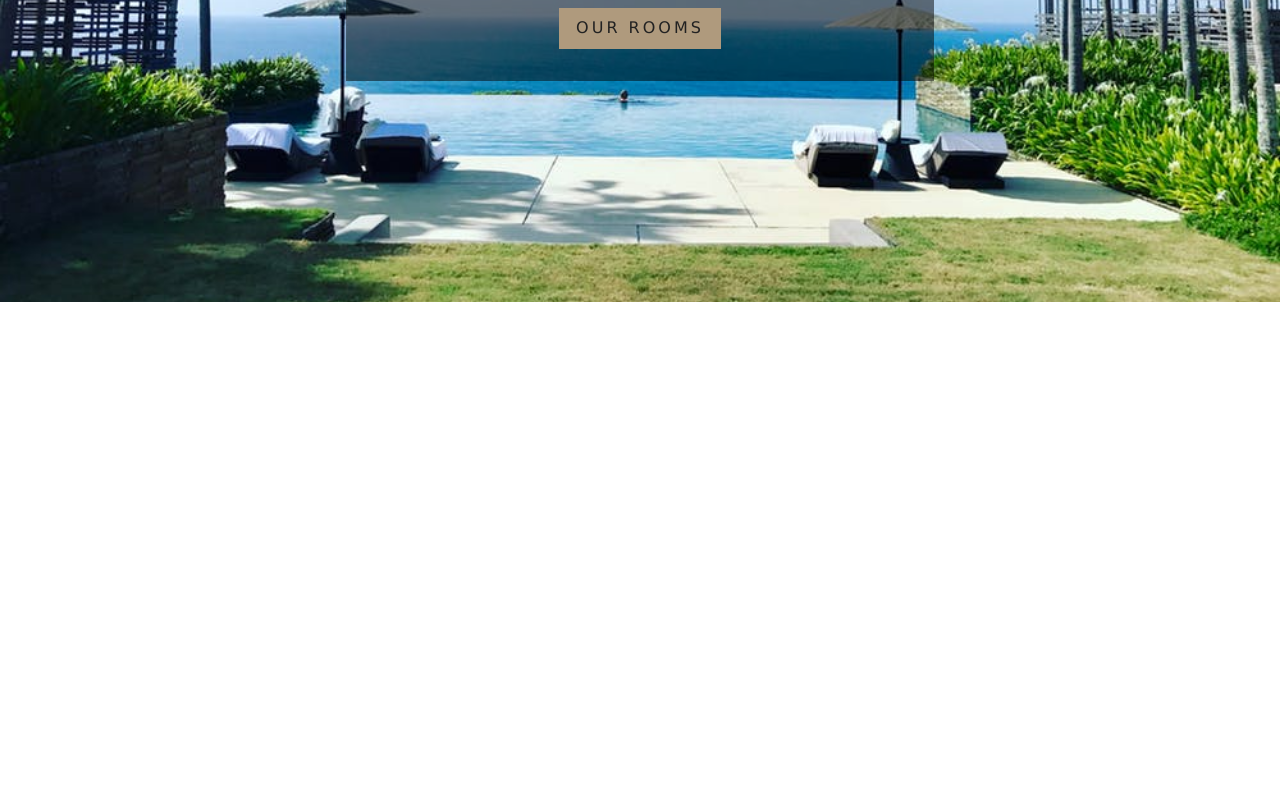
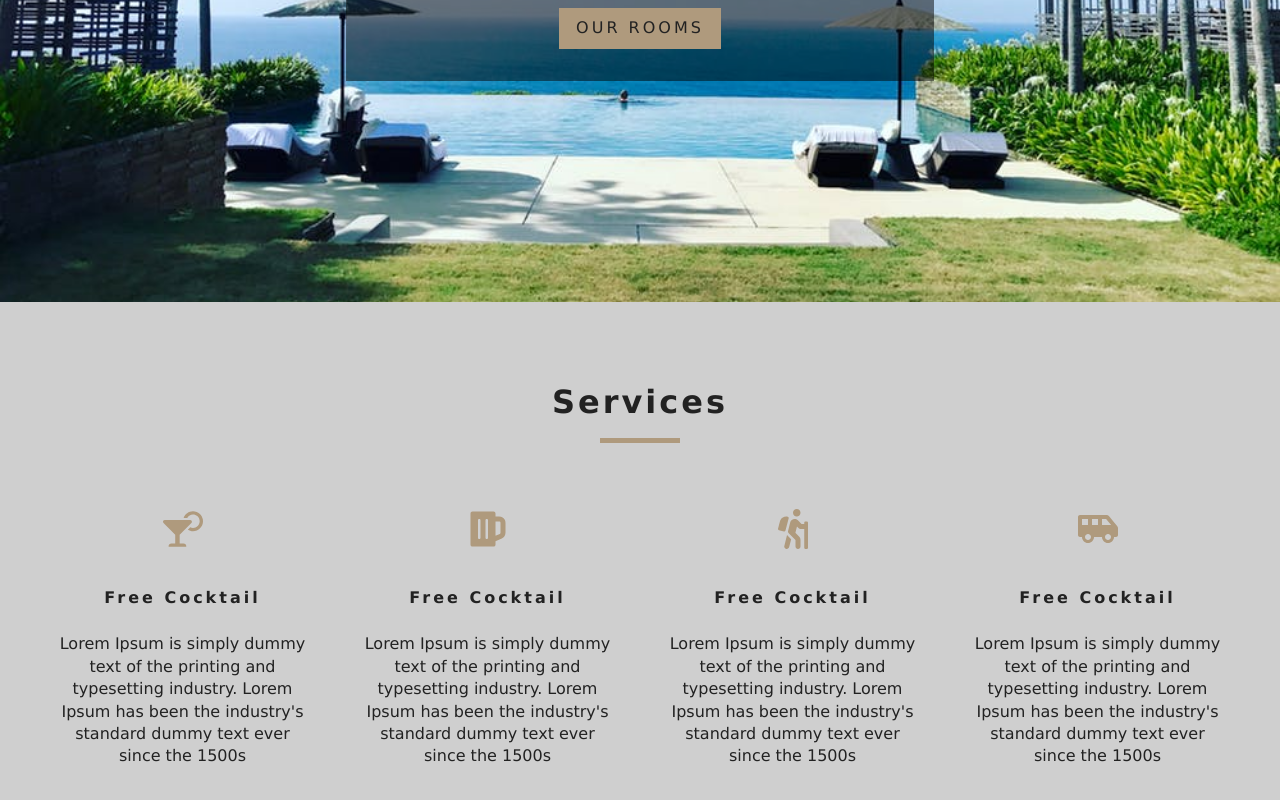
Before and after one commit to mrsetiawan/resort, a React (Create React App) app: page / in a window 1280 px wide. Shown: the part 498-1298 px from the top of the page. Before the commit the page ends 800 px from the top, so only its background shows below. Built offline with nearby package versions, Linux system fonts and the light colour scheme.

Commit message:
add components

```diff
--- a/src/App.css
+++ b/src/App.css
@@ -252,6 +252,7 @@ h6 {
 }
 .services h6 {
   letter-spacing: var(--mainSpacing);
+  text-transform: capitalize;
 }
 .services p {
   width: 80%;
--- /dev/null
+++ b/src/components/Services.js
@@ -0,0 +1,47 @@
+import React, { Component,Fragment } from 'react'
+import Title from './Title'
+import { FaBeer,FaCocktail,FaHiking,FaShuttleVan } from 'react-icons/fa'
+export default class Services extends Component {
+
+  state = {
+    services: [
+      { icon:<FaCocktail />,
+        title:"free cocktail",
+        info:"Lorem Ipsum is simply dummy text of the printing and typesetting industry. Lorem Ipsum has been the industry's standard dummy text ever since the 1500s"
+      },
+      { icon:<FaBeer />,
+        title:"free cocktail",
+        info:"Lorem Ipsum is simply dummy text of the printing and typesetting industry. Lorem Ipsum has been the industry's standard dummy text ever since the 1500s"
+      },
+      { icon:<FaHiking />,
+        title:"free cocktail",
+        info:"Lorem Ipsum is simply dummy text of the printing and typesetting industry. Lorem Ipsum has been the industry's standard dummy text ever since the 1500s"
+      },
+      { icon:<FaShuttleVan />,
+        title:"free cocktail",
+        info:"Lorem Ipsum is simply dummy text of the printing and typesetting industry. Lorem Ipsum has been the industry's standard dummy text ever since the 1500s"
+      },
+    ]
+  }
+
+  render() {
+    const { services } = this.state
+
+    return (
+      <section className='services'>
+        <Title title='Services '/>
+        <div className='services-center'>
+          {services.map((item,idx) => {
+            return (
+              <article key={idx} className='service'>
+                <span>{item.icon}</span>
+                <h6>{item.title}</h6>
+                <p>{item.info}</p>
+              </article>
+            )
+          })}
+        </div>
+      </section>
+    )
+  }
+}
--- /dev/null
+++ b/src/components/Title.js
@@ -0,0 +1,10 @@
+import React from 'react'
+
+export default function Title(props) {
+  return (
+    <div className='section-title'>
+      <h4>{props.title}</h4>
+      <div></div>
+    </div>
+  )
+}
--- a/src/pages/ErrorUrl.js
+++ b/src/pages/ErrorUrl.js
@@ -1,10 +1,16 @@
 import React from 'react'
 import Hero from '../components/Hero'
+import Banner from '../components/Banner'
+import { Link } from 'react-router-dom'
 
 export default function ErrorUrl(props) {
   return (
     <Hero>
-      error cuy
+      <Banner title="404" subtitle='Page not found'>
+        <Link to='/' className='btn-primary'>
+            Return Home
+        </Link>
+      </Banner>
     </Hero>
   )
 }
--- a/src/pages/Home.js
+++ b/src/pages/Home.js
@@ -2,9 +2,11 @@ import React from 'react';
 import Hero from '../components/Hero'
 import Banner from '../components/Banner'
 import { Link } from 'react-router-dom'
+import Services from '../components/Services'
 
 function Home(props) {
   return (
+    <>
     <Hero>
       <Banner title='this titlte' subtitle='tes sub title'>
         <Link to='/rooms' className='btn-primary'>
@@ -12,6 +14,8 @@ function Home(props) {
         </Link>
       </Banner>
     </Hero>
+    <Services />
+    </>
   )
 }
 
--- a/src/pages/Rooms.js
+++ b/src/pages/Rooms.js
@@ -1,10 +1,16 @@
 import React from 'react'
 import Hero from '../components/Hero'
+import Banner from '../components/Banner'
+import { Link } from 'react-router-dom'
 
 const Rooms = (props) => {
   return (
     <Hero hero='roomsHero'>
-      tes
+      <Banner title='Our Rooms'>
+        <Link to='/' className='btn-primary'>
+          Return Home
+        </Link>
+      </Banner>
     </Hero>
   )
 }
```
